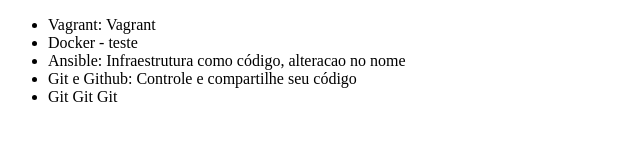
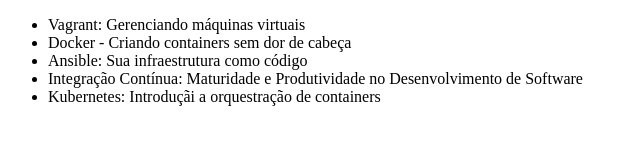
Before and after one commit to bastosdavi/alura-git, a plain HTML site: page index.html in a window 1280 px wide. Shown: the whole page, without its empty margins (0-640 px from the left). Drawn offline with Linux system fonts and the light colour scheme.

Commit message:
titulos corretos

```diff
--- a/index.html
+++ b/index.html
@@ -6,11 +6,11 @@
     </head>
     <body>
         <ul>
-            <li>Vagrant: Vagrant</li>
-            <li>Docker - teste</li>
-            <li>Ansible: Infraestrutura como código, alteracao no nome</li>
-            <li>Git e Github: Controle e compartilhe seu código</li>
-            <li>Git Git Git</li>
+            <li>Vagrant: Gerenciando máquinas virtuais</li>
+            <li>Docker - Criando containers sem dor de cabeça</li>
+            <li>Ansible: Sua infraestrutura como código</li>
+            <li>Integração Contínua: Maturidade e Produtividade no Desenvolvimento de Software</li>
+            <li>Kubernetes: Introduçãi a orquestração de containers</li>
         </ul>
     </body>
 </html>
```
